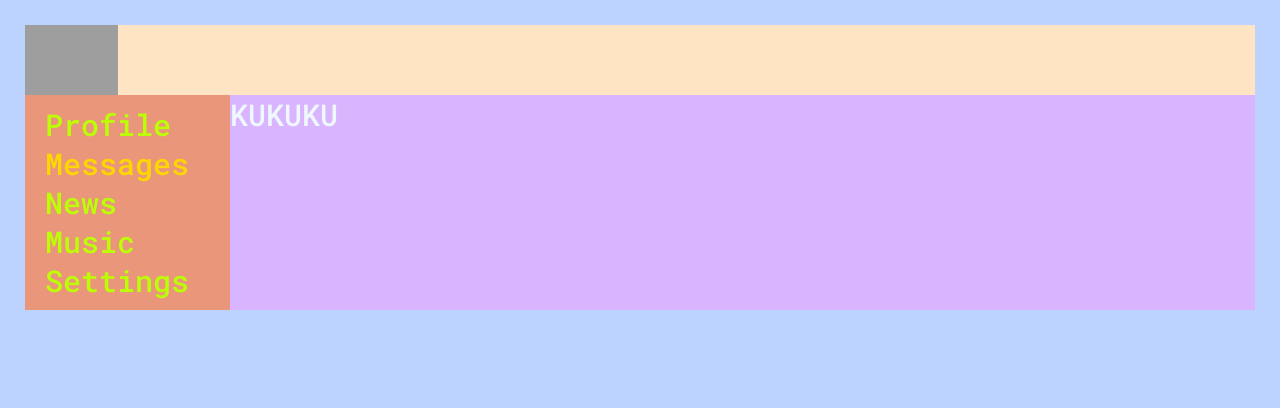
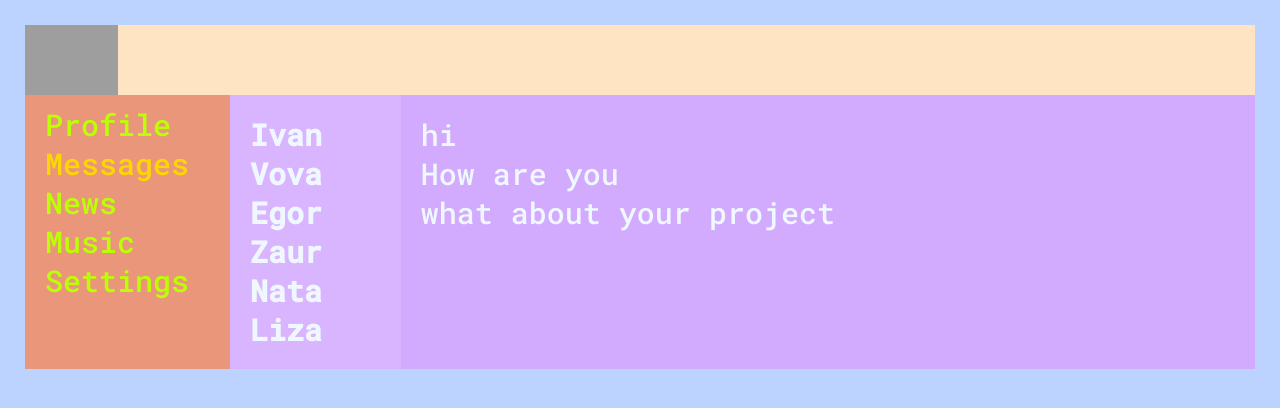
Before and after one commit to melochik/react-itkamasutra-course, a React (Create React App) app: page /dialogs in a window 1280 px wide. Shown: the top 408 px of the page. Built offline with nearby package versions, Linux system fonts and the light colour scheme; grey boxes are pictures that could not be loaded.

Commit message:
add style-dialogs,add MyInfo

```diff
--- a/src/App.js
+++ b/src/App.js
@@ -17,7 +17,7 @@ const App = () => {
         <div className='appContent'>
           <Routes>
             <Route path="/" element={<Profile />} />
-            <Route path="/dialogs" element={<Dialogs />} />
+            <Route path="/dialogs/*" element={<Dialogs />} />
             <Route path='/news' element={<News />} />
             <Route path='/music' element={<Music />} />
             <Route path='/settings' element={<Settings />} />
--- a/src/components/Content/Content.jsx
+++ b/src/components/Content/Content.jsx
@@ -1,16 +1,11 @@
 import React from "react"
 import MyPosts from "./MyPosts/MyPosts"
-import cont from "./Content.module.css"
+import MyInfo from "./MyInfo/MyInfo"
 const Content = () => {
     return (
-        <div className={cont.content}>
-            <div className={cont.box}></div>
-            <div>
-                <div className={cont.item}>name - Ivan</div>
-                <div className={cont.item}>second name - Kuchyn</div>
-                <div className={cont.item}>job - Student</div>
-                <MyPosts />
-            </div>
+        <div>
+            <MyInfo />
+            <MyPosts />
         </div>
     )
 }
--- /dev/null
+++ b/src/components/Content/MyInfo/MyInfo.jsx
@@ -0,0 +1,13 @@
+import React from "react"
+import cont from "./MyInfo.module.css"
+const MyInfo = () => {
+    return (
+        <div>
+            <div className={cont.box}></div>
+            <div className={cont.item}>name - Ivan</div>
+            <div className={cont.item}>second name - Kuchyn</div>
+            <div className={cont.item}>job - Student</div>
+        </div>
+    )
+}
+export default MyInfo
--- /dev/null
+++ b/src/components/Content/MyInfo/MyInfo.module.css
@@ -0,0 +1,13 @@
+.box {
+
+    background-image: url(https://cdn.wallpapersafari.com/22/23/E3vNtI.jpg);
+    background-position: 0 0;
+    background-size: cover;
+    max-width: 100%;
+    height: 300px;
+}
+
+.item {
+    padding: 0 0 10px 20px;
+    color: cadetblue;
+}
--- a/src/components/Content/MyPosts/MyPosts.jsx
+++ b/src/components/Content/MyPosts/MyPosts.jsx
@@ -4,7 +4,13 @@ import myPosts from "./MyPosts.module.css"
 const MyPosts = () => {
     return (
         <div className={myPosts.myposts}>
-            <h1 className={myPosts.sent}>My fav. posts</h1>
+            <div className={myPosts.anotation}>
+                <h1 className={myPosts.sent}>My fav. posts</h1>
+                <textarea name="" id="" cols="30" rows="10"></textarea>
+                <button>ADD POST</button>
+            </div>
+
+
             <Post likeCount="15" message="you are cool" img="https://pro-cdn.pixelmator.com/community/avatar_empty@2x.png" />
             <Post likeCount="0" message="i hate you!" img="https://www.nj.com/resizer/zovGSasCaR41h_yUGYHXbVTQW2A=/1280x0/smart/cloudfront-us-east-1.images.arcpublishing.com/advancelocal/SJGKVE5UNVESVCW7BBOHKQCZVE.jpg" />
         </div>
--- a/src/components/Content/MyPosts/MyPosts.module.css
+++ b/src/components/Content/MyPosts/MyPosts.module.css
@@ -1,5 +1,16 @@
 .myposts {
     background-color: bisque;
+}
+
+.anotation {
+    display: flex;
+    align-items: center;
+}
+
+.anotation button,
+.anotation textarea {
+    margin: 0 0 0 30px;
+    height: 30px;
 }
 
 .sent {
--- a/src/components/Dialogs/Dialogs.jsx
+++ b/src/components/Dialogs/Dialogs.jsx
@@ -1,10 +1,37 @@
 import React from "react";
+import { NavLink } from "react-router-dom";
 import d from "./Dialogs.module.css"
+
+const Dialog = (props) => {
+    let path = "/dialogs/" + props.id;
+    return (
+        <div className={d.item}>
+            <NavLink to={path} className={navData => navData.isActive ? d.active : d.item}>{props.name}</NavLink>
+        </div>
+    )
+}
+const Message = (props) => {
+    return (
+        <div className={d.message}>{props.content}</div>
+    )
+}
 const Dialogs = () => {
     return (
-        <div>
-            KUKUKU
-        </div>
+        <div className={d.dialogs}>
+            <div className={d.diaolgsList}>
+                <Dialog name="Ivan" id="1" />
+                <Dialog name="Vova" id="2" />
+                <Dialog name="Egor" id="3" />
+                <Dialog name="Zaur" id="4" />
+                <Dialog name="Nata" id="5" />
+                <Dialog name="Liza" id="6" />
+            </div>
+            <div className={d.currentDialog}>
+                <Message content="hi" />
+                <Message content="How are you" />
+                <Message content="what about your project" />
+            </div>
+        </div >
     )
 }
 
--- a/src/components/Dialogs/Dialogs.module.css
+++ b/src/components/Dialogs/Dialogs.module.css
@@ -0,0 +1,32 @@
+.dialogs {
+    display: grid;
+    grid-template-columns: 2fr 10fr;
+}
+
+.diaolgsList {
+    padding: 20px;
+}
+
+.currentDialog {
+    padding: 20px;
+    background-color: rgb(210, 171, 255);
+}
+
+.item {
+    font-weight: 700;
+}
+
+.item a:hover {
+    color: rgba(0, 255, 255, 0.567);
+}
+
+.item a {
+    color: aliceblue;
+    text-decoration: none;
+}
+
+.item a.active {
+    color: gold;
+}
+
+.message {}
--- a/src/components/Music/Music.jsx
+++ b/src/components/Music/Music.jsx
@@ -2,7 +2,10 @@ import React from "react";
 
 const Music = () => {
     return (
-        <div>МУЗОН</div>
+        <div>
+            Okean Elzy-
+            <a href="https://www.youtube.com/watch?v=2OmZtfN2Jl4" target="_blank">song</a>
+        </div>
     )
 }
 export default Music
--- a/src/components/Nav/Nav.module.css
+++ b/src/components/Nav/Nav.module.css
@@ -14,6 +14,6 @@
     color: gold;
 }
 
-a:hover {
+.item:hover {
     color: rgba(0, 255, 255, 0.567);
 }
```
